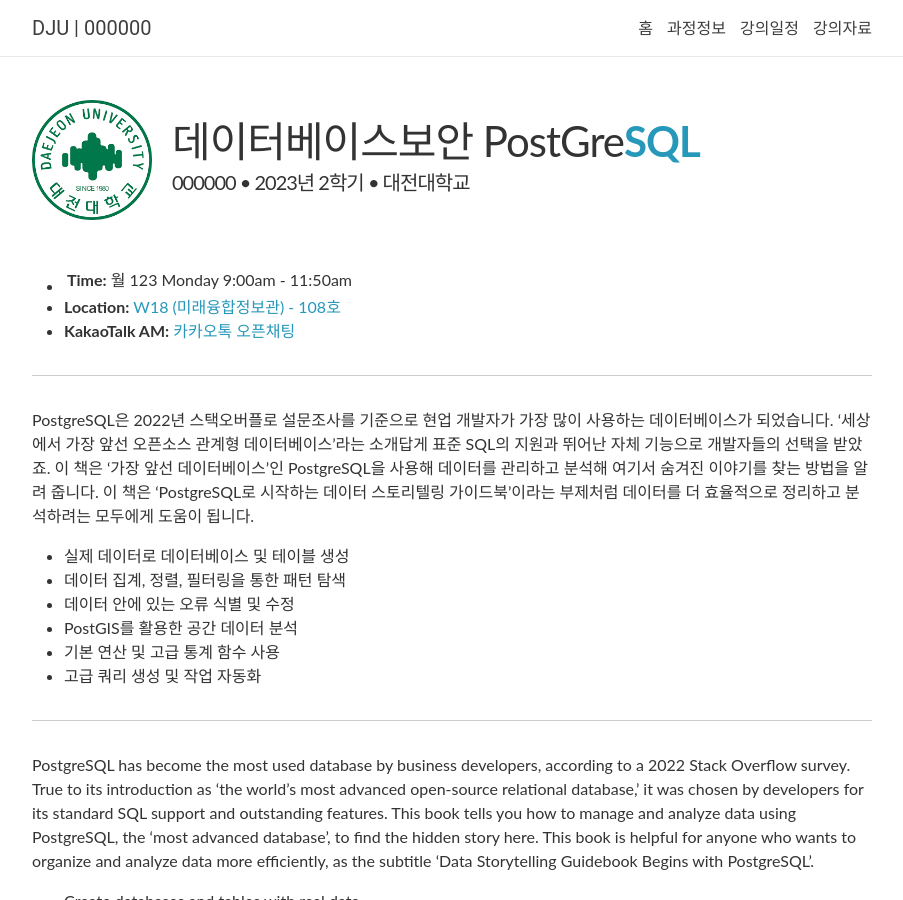
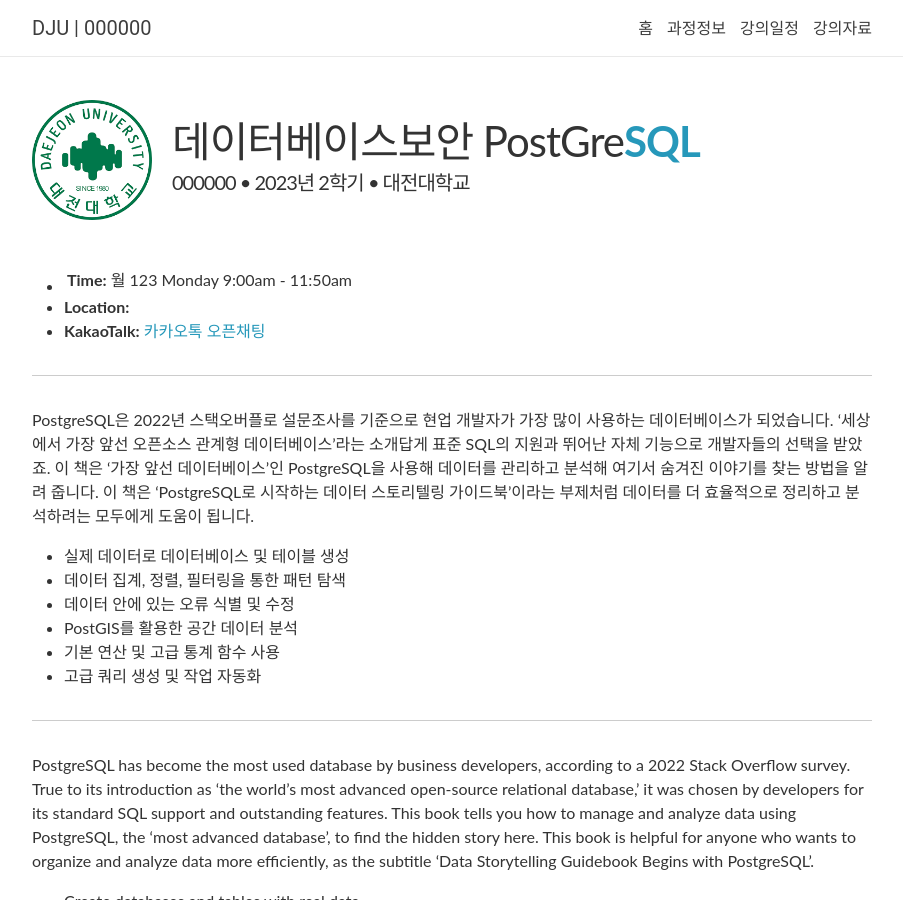
Before and after one commit to 2023-aaronkr/dju-sql, a Jekyll site: the page built from _pages/about.md, in a window 1280 px wide and 900 px high. Shown: the whole window, without its empty margins (188-1091 px from the left). Built offline with Jekyll 4.4.1, drawn with Linux system fonts in a browser that asks for light colours; nearby versions of some CDN libraries; comment, search, counter and statistics services are not loaded.

Commit message:
Update announcements and about

```diff
--- a/_pages/about.md
+++ b/_pages/about.md
@@ -8,8 +8,8 @@
 ---
 
 - **Time:** 월 123 | Monday 9:00am - 11:50am
-- **Location:** [W18 (미래융합정보관) - 108호](https://naver.me/GSHd39rS){:target="\_blank"}
-- **KakaoTalk AM:** [카카오톡 오픈채팅](https://open.kakao.com/o/gpQLjODf){:target="\_blank"}
+- **Location:**
+- **KakaoTalk:** [카카오톡 오픈채팅](https://open.kakao.com/o/gpQLjODf){:target="\_blank"}
 
 <!--
 - **Discussion:** [Piazza](https://piazza.com/class/jqh4n6275r82yq){:target="\_blank"}
```
Also changed, not shown: _announcements/2023-09-04-week-1.md (+1 -1 lines).
